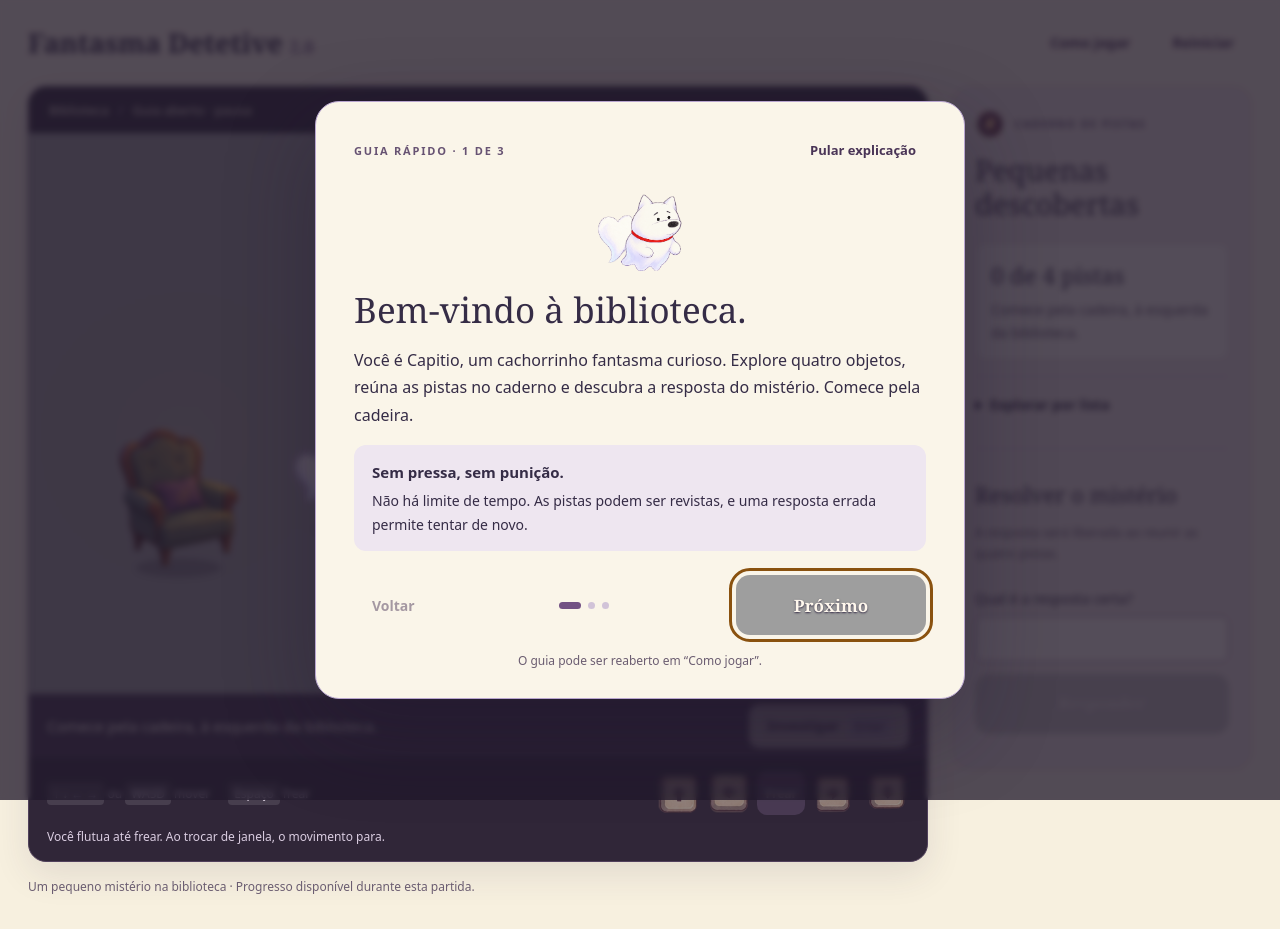
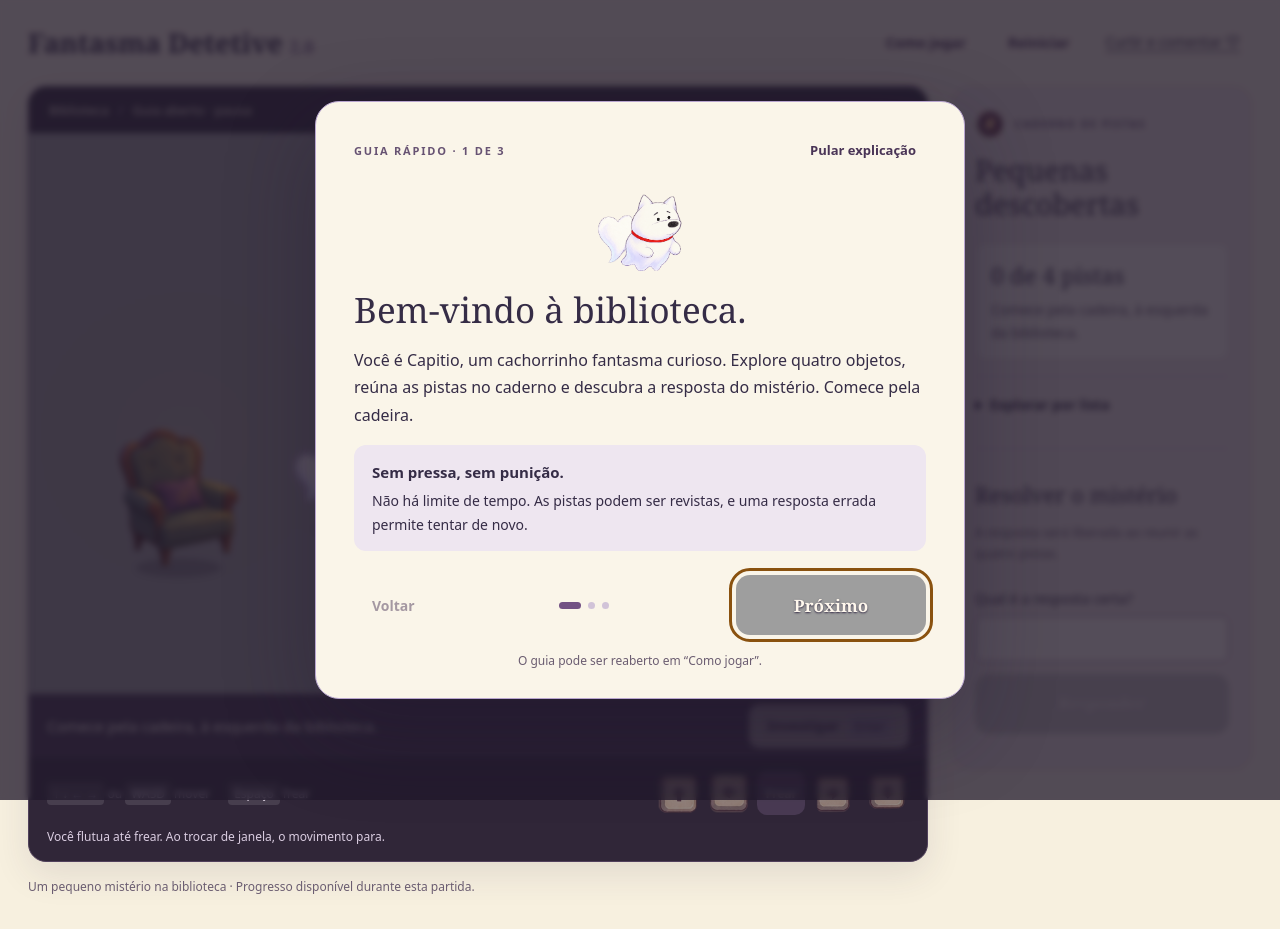
Before and after one commit to proxygo/O-Fantasma-detetive-2.0, a website built with Vite: page index.html in a window 1280 px wide. Built offline with nearby package versions, Linux system fonts and the light colour scheme; grey boxes are pictures that could not be loaded; animation ran at ten frames a second.

Commit message:
Conecta jogadores à comunidade do projeto no site Proxy Go
Inclui links no menu e no encerramento para curtir e comentar no site, preservando a partida em sua aba.

```diff
--- a/index.html
+++ b/index.html
@@ -3,14 +3,14 @@
 <head><meta charset="UTF-8"><meta name="viewport" content="width=device-width, initial-scale=1"><meta name="theme-color" content="#352c46"><title>Fantasma Detetive 2.0</title></head>
 <body>
 <main class="app">
-<header class="topbar"><a class="brand" href="./">Fantasma Detetive <span>2.0</span></a><nav aria-label="Opções da partida"><button id="help" class="quiet">Como jogar</button><button id="restart" class="quiet">Reiniciar</button></nav></header>
+<header class="topbar"><a class="brand" href="./">Fantasma Detetive <span>2.0</span></a><nav aria-label="Opções da partida"><button id="help" class="quiet">Como jogar</button><button id="restart" class="quiet">Reiniciar</button><a class="community-link" href="https://proxygo.com.br/fantasma-detetive.html#comunidade" target="_blank" rel="noopener">Curtir e comentar ♡ <span class="sr-only">(abre em outra aba)</span></a></nav></header>
 <div class="layout">
 <section class="game-panel" aria-label="Biblioteca explorável">
 <div class="scene-top"><span>Biblioteca <span class="separator">/</span> <span id="mode">Boas-vindas</span></span><span id="progress">0 / 4 pistas</span></div>
 <div class="stage">
 <canvas id="game" width="960" height="600" tabindex="0" aria-label="Biblioteca. Use setas ou WASD para mover Capitio, espaço para frear e Enter para investigar um objeto próximo.">Explore os mesmos objetos pela lista no caderno de pistas.</canvas>
 <div id="start-panel" class="scene-cover"><p class="eyebrow">ACONCHEGUE-SE. OBSERVE. DESCUBRA.</p><h1>Todo mistério começa<br>com uma curiosidade.</h1><p>Explore a biblioteca com Capitio e siga quatro pistas.</p><button id="start" class="art-button" disabled>Carregando biblioteca…</button><p id="asset-status" role="status">Preparando seu cantinho de investigação.</p></div>
-<section id="ending" class="scene-cover" hidden aria-labelledby="ending-title"><p class="eyebrow">CASO ENCERRADO</p><h2 id="ending-title">Mistério resolvido!</h2><p id="ending-detail"></p><button id="play-again" class="art-button">Jogar novamente</button></section>
+<section id="ending" class="scene-cover" hidden aria-labelledby="ending-title"><p class="eyebrow">CASO ENCERRADO</p><h2 id="ending-title">Mistério resolvido!</h2><p id="ending-detail"></p><button id="play-again" class="art-button">Jogar novamente</button><a class="community-link" href="https://proxygo.com.br/fantasma-detetive.html#comunidade" target="_blank" rel="noopener">Curtir e comentar ♡ <span class="sr-only">(abre em outra aba)</span></a></section>
 </div>
 <div class="interaction-bar" aria-live="polite"><span id="nearby-description">Comece pela cadeira, à esquerda da biblioteca.</span><button id="nearby-inspect" disabled>Investigar <kbd>Enter</kbd></button></div>
 <div class="game-bottom"><p class="controls"><span><kbd>↑ ↓ ← →</kbd> ou <kbd>WASD</kbd> mover</span><span><kbd>Espaço</kbd> frear</span></p><div class="touch" aria-label="Controles de movimento">
```
